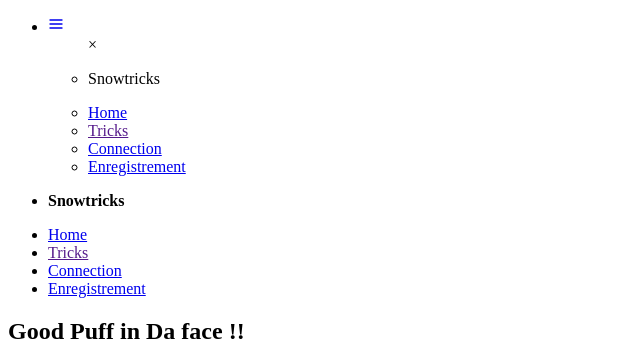
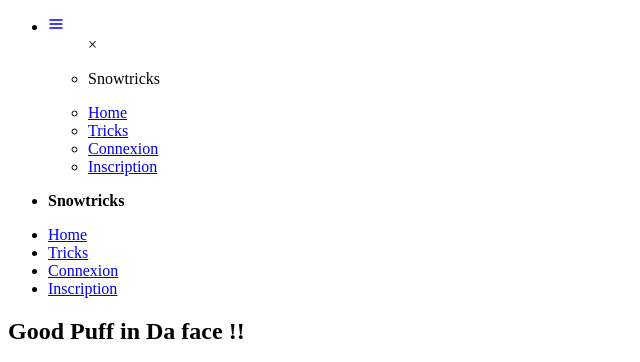
Before and after one commit to ronan-develop/snowtricks, a Symfony app: template templates/home/index.html.twig in a window 1280 px wide. Shown: the top 362 px of the page, without its empty margins (0-640 px from the left). Run offline with Twig, Linux system fonts and the light colour scheme; the template is opened without the code that fills it, so the values that code supplies are empty; some libraries are stand-ins or nearby versions.

Commit message:
Typo: Connexion Files: - templates/components/_navbar.html.twig

```diff
--- a/templates/components/_navbar.html.twig
+++ b/templates/components/_navbar.html.twig
@@ -32,7 +32,7 @@
         <a class="cross" onclick="event.preventDefault()">&times;</a>
         <li><p class="title">Snowtricks</p></li>
         <li><a href="{{path('app_home')}}">Home</a></li>
-        <li><a href="">Tricks</a></li>
+        <li><a href="{{path('app_tricks')}}">Tricks</a></li>
         {% if app.user %}
           {% for key in app.user.roles %}
             {% if key is same as "ROLE_USER" %}
@@ -46,8 +46,8 @@
             {% endif %}
           {% endfor %}
         {% else %}
-      <li><a href="{{path('app_profile')}}">Connection</a></li>
-      <li><a href="{{path('app_register')}}">Enregistrement</a></li>
+      <li><a href="{{path('app_profile')}}">Connexion</a></li>
+      <li><a href="{{path('app_register')}}">Inscription</a></li>
       {% endif %}
       </ul>
     </ul>
@@ -60,7 +60,7 @@
   </ul>
   <ul>
     <li><a href="{{path('app_home')}}">Home</a></li>
-    <li><a href="">Tricks</a></li>
+    <li><a href="{{path('app_tricks')}}">Tricks</a></li>
     {% if app.user %}
       {% for key in app.user.roles %}
         {% if key is same as "ROLE_USER" %}
@@ -74,8 +74,8 @@
         {% endif %}
       {% endfor %}
     {% else %}
-    <li><a href="{{path('app_profile')}}">Connection</a></li>
-    <li><a href="{{path('app_register')}}">Enregistrement</a></li>
+    <li><a href="{{path('app_profile')}}">Connexion</a></li>
+    <li><a href="{{path('app_register')}}">Inscription</a></li>
     {% endif %}
   </ul>
 </nav>
```
